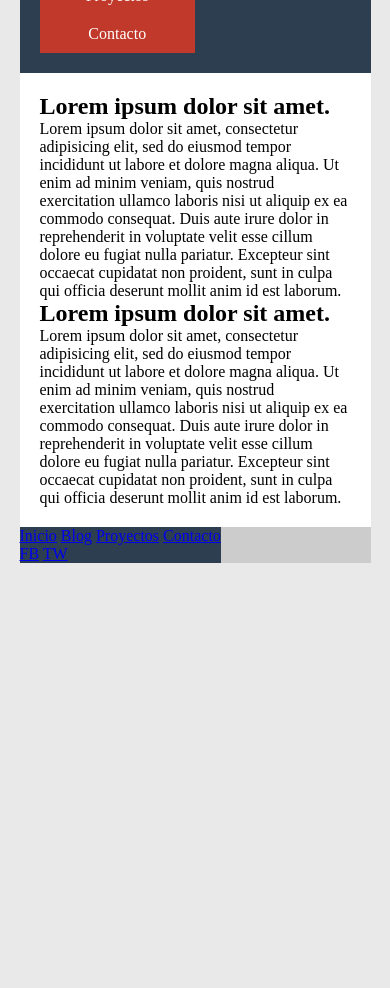
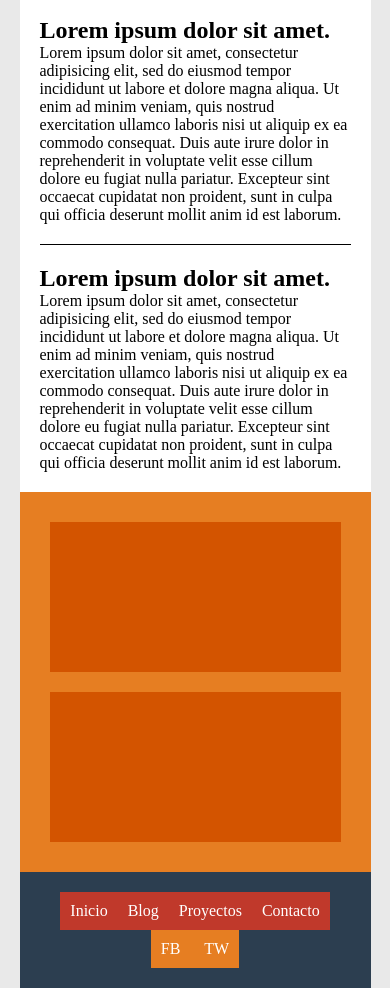
Before and after one commit to santiago-valencia29/FlexboxLayout, a plain HTML site: page index.html in a window 390 px wide. Shown: the part 131-1119 px from the top of the page. Before the commit the page ends 844 px from the top, so only its background shows below. Drawn offline with Linux system fonts and the light colour scheme.

Commit message:
main-aside and footer

```diff
--- a/styles.css
+++ b/styles.css
@@ -82,18 +82,116 @@ header nav a:hover {
 .main {
     background: #fff;
     padding: 20px;
-    flex: 1 1 70%;
-    /*flex:1;*/
+    /* para que el main tenga tamaño proporcional: */
+    flex: 1;
+    /* sin proporcion:*/
+    /* flex: 1 1 70%; */
+}
+
+.main article {
+    margin-bottom: 20px;
+    padding-bottom: 20px;
+    border-bottom: 1px solid #000;
+}
+
+
+/* al ultimo articulo/elemnto no se le aplica el estilo :*/
+
+.main article:nth-last-child(1) {
+    margin-bottom: 0;
+    padding-bottom: 0;
+    border-bottom: none;
 }
 
 aside {
     background: #e67e22;
+    padding: 20px;
+    /* flex */
+    /* sin proporcion: */
+    /* flex: 1 1 30%; */
+    /* fijo: sin crecer */
+    flex: 0 0 300px;
+    display: flex;
+    flex-wrap: wrap;
+    /* relacion de columnas: */
+    flex-direction: column;
+    justify-content: flex-start;
+    /* justify-content: center; */
 }
 
 aside .widget {
     background: #d35400;
+    height: 150px;
+    margin: 10px;
 }
 
 footer {
     background: #2c3e50;
+    width: 100%;
+    padding: 20px;
+    /* flex */
+    display: flex;
+    flex-wrap: wrap;
+    justify-content: space-between;
 }
+
+footer .links {
+    background: #c0392b;
+    display: flex;
+    flex-wrap: wrap;
+}
+
+footer .links a {
+    flex-grow: 1;
+    color: #fff;
+    padding: 10px;
+    text-align: center;
+    text-decoration: none;
+}
+
+footer .links a:hover {
+    background: #e74c3c;
+}
+
+footer .social {
+    background: #e67e22;
+}
+
+footer .social a {
+    color: #fff;
+    text-decoration: none;
+    padding: 10px;
+    display: inline-block;
+}
+
+@media screen and (max-width: 800px) {
+    .contenedor {
+        flex-direction: column;
+    }
+    header {
+        flex-direction: column;
+        padding: 0;
+    }
+    header .logo {
+        margin: 20px 0;
+    }
+    header nav {
+        width: 100%;
+    }
+    aside {
+        flex-direction: row;
+        flex: 0;
+    }
+    aside .widget {
+        flex-grow: 1;
+    }
+}
+
+@media screen and (max-width: 600px) {
+    aside {
+        flex-direction: column;
+    }
+    footer {
+        justify-content: space-around;
+    }
+}
```
Also changed, not shown: index.html (+1 -0 lines).
